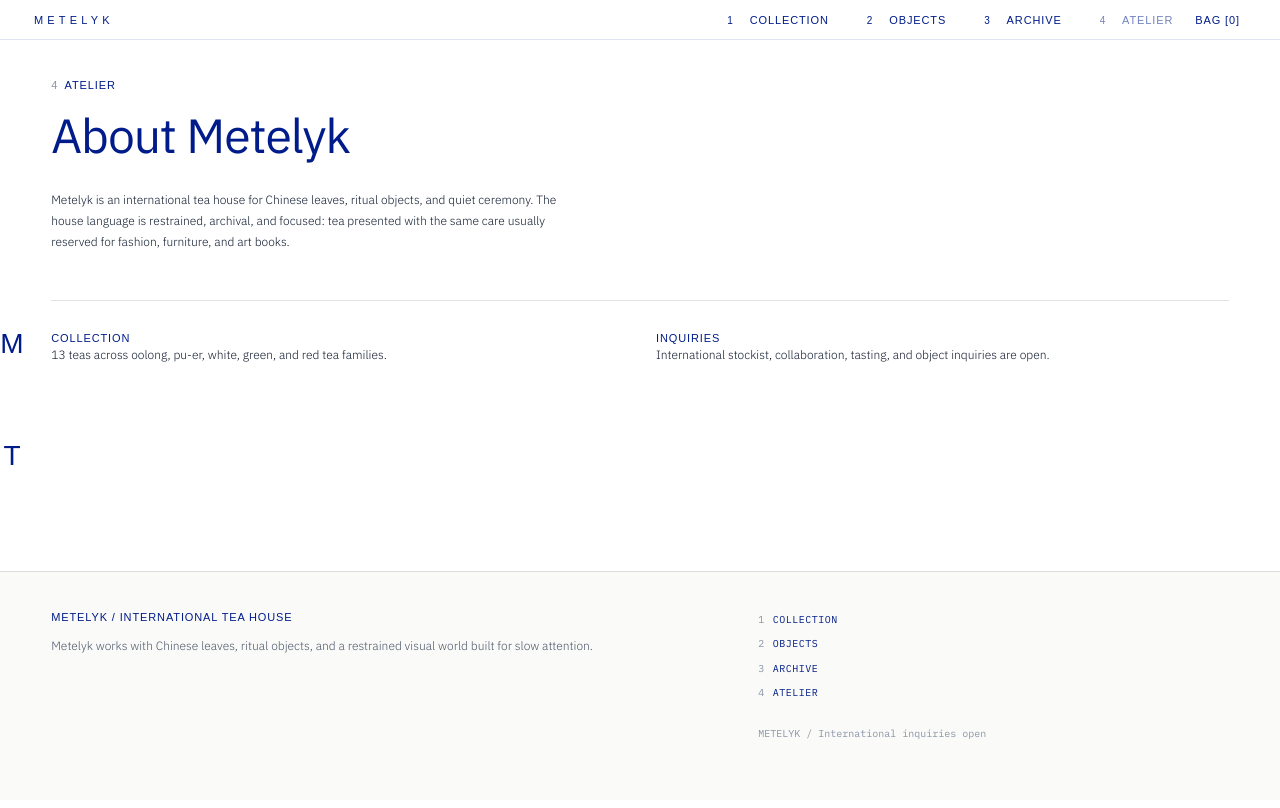
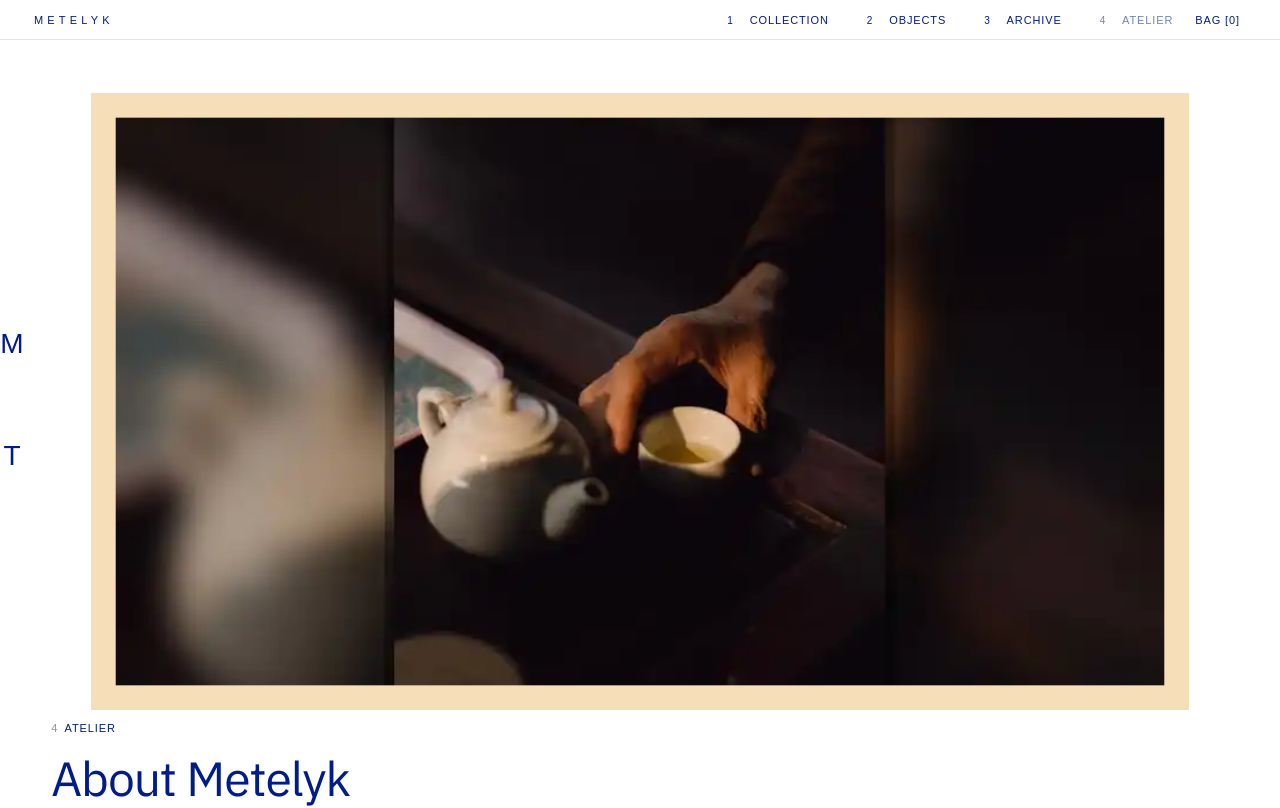
Before and after one commit to moonman89/metelyk, a React (Vite) app: page /about in a window 1280 px wide. Shown: the top 808 px of the page. Built offline with nearby package versions, Linux system fonts and the light colour scheme.

Commit message:
Add atelier image

```diff
--- a/src/pages/AboutPage.tsx
+++ b/src/pages/AboutPage.tsx
@@ -3,12 +3,15 @@ import { catalog } from "@/data/catalog";
 export function AboutPage() {
   return (
     <section className="page-about page-pad">
+      <figure className="about-hero-image">
+        <img src="/assets/generated/about-tea-wide.svg" alt="Metelyk tea ceremony" />
+      </figure>
       <p className="section-label">
         <span>4</span> Atelier
       </p>
       <h1 className="page-heading">About Metelyk</h1>
       <p className="body-small manifesto-text">
-        Metelyk is an international tea house for Chinese leaves, ritual objects, and quiet ceremony. The house language is restrained, archival, and focused: tea presented with the same care usually reserved for fashion, furniture, and art books.
+        Metelyk is an international tea house for Chinese leaves, ritual objects, and quiet ceremony. The house language is restrained, archival, and focused.
       </p>
 
       <div className="about-grid">
@@ -18,7 +21,7 @@ export function AboutPage() {
         </div>
         <div className="about-cell">
           <p className="label-xs">Inquiries</p>
-          <p className="body-small">International stockist, collaboration, tasting, and object inquiries are open.</p>
+          <p className="body-small">International tasting and collaboration inquiries are open.</p>
         </div>
       </div>
     </section>
```
